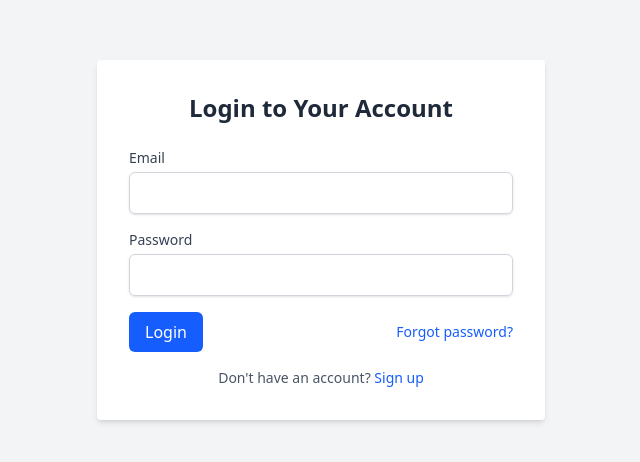
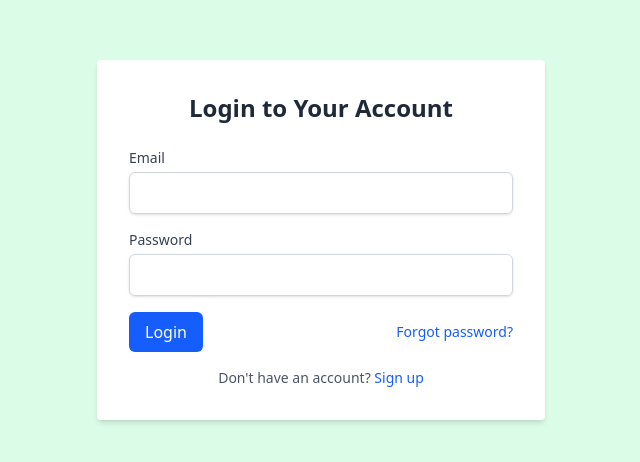
Before and after one commit to PatrickNtl/React, a React (Vite) app: page / in a window 1280 px wide. Shown: the part 160-622 px from the top of the page, without its empty margins (319-959 px from the left). Built offline with nearby package versions, Linux system fonts and the light colour scheme.

Commit message:
no changes

```diff
--- a/src/login-page.jsx
+++ b/src/login-page.jsx
@@ -9,7 +9,7 @@ function LoginPage() {
   }, []);
 
   return (
-    <div className="bg-gray-100 min-h-screen flex items-center justify-center transition-colors duration-300">
+    <div className="bg-green-100 min-h-screen flex items-center justify-center transition-colors duration-300">
       <div
         className={`bg-white p-8 rounded shadow-md w-full max-w-md transform transition-all duration-700 ease-out ${
           isVisible ? 'opacity-100 translate-y-0' : 'opacity-0 translate-y-8'
```
